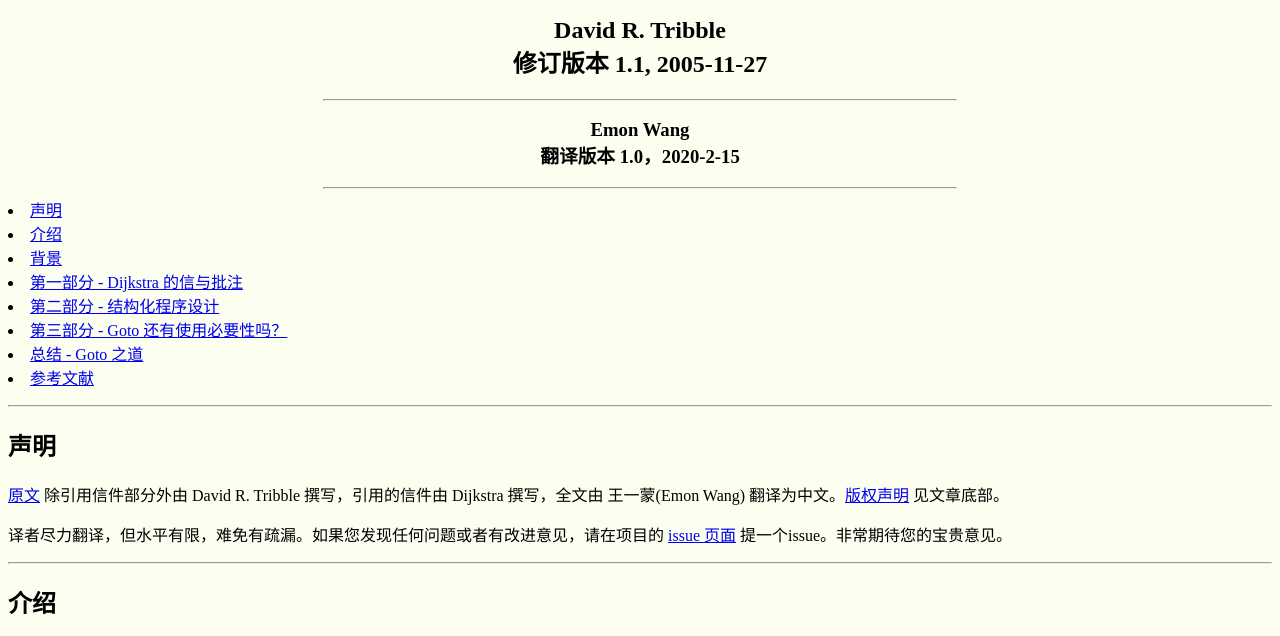
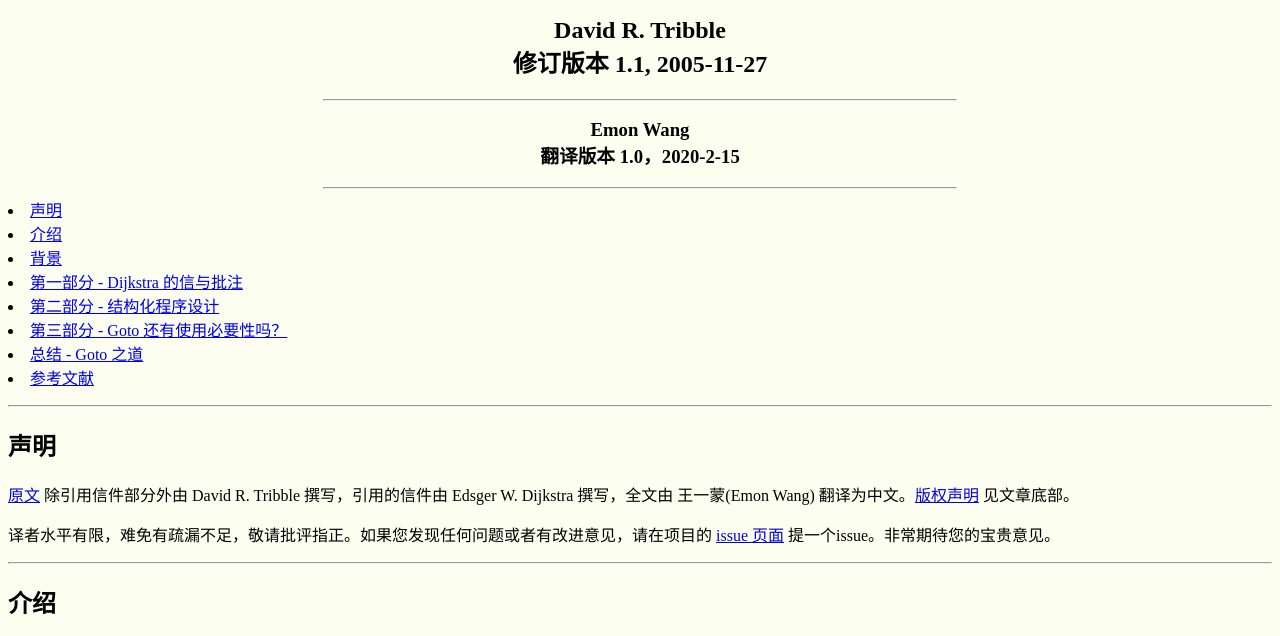
Before and after one commit to emon100/goto-translation, a plain HTML site: page index.html in a window 1280 px wide. Shown: the part 150-786 px from the top of the page. Drawn offline with Linux system fonts and the light colour scheme.

Commit message:
Minor fix

```diff
--- a/index.html
+++ b/index.html
@@ -85,9 +85,9 @@
 <hr>
 <h2 id="credit"> 声明 </h2>
 
-<p><a href="http://david.tribble.com/text/goto.html">原文</a> 除引用信件部分外由 David R. Tribble 撰写，引用的信件由 Dijkstra 撰写，全文由 王一蒙(Emon Wang) 翻译为中文。<a href="#copyright">版权声明</a> 见文章底部。 </p>
-
-<p>译者尽力翻译，但水平有限，难免有疏漏。如果您发现任何问题或者有改进意见，请在项目的 <a href="https://github.com/emon100/goto-translation/issues">issue 页面</a> 提一个issue。非常期待您的宝贵意见。</p>
+<p><a href="http://david.tribble.com/text/goto.html">原文</a> 除引用信件部分外由 David R. Tribble 撰写，引用的信件由 Edsger W. Dijkstra 撰写，全文由 王一蒙(Emon Wang) 翻译为中文。<a href="#copyright">版权声明</a> 见文章底部。</p>
+
+<p>译者水平有限，难免有疏漏不足，敬请批评指正。如果您发现任何问题或者有改进意见，请在项目的 <a href="https://github.com/emon100/goto-translation/issues">issue 页面</a> 提一个issue。非常期待您的宝贵意见。</p>
 
 
     <!-- ----------------------------------------------------------------------- -->
```
